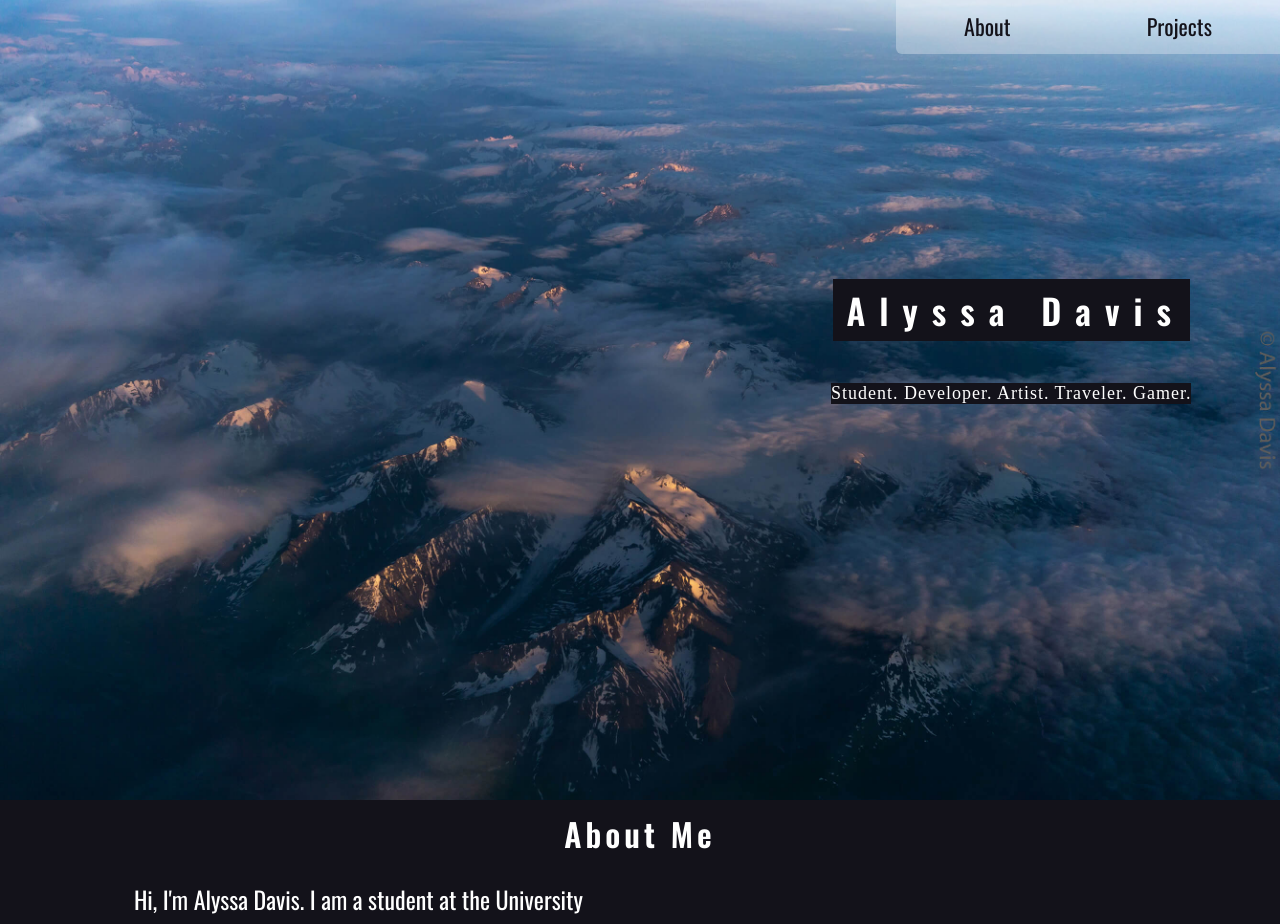
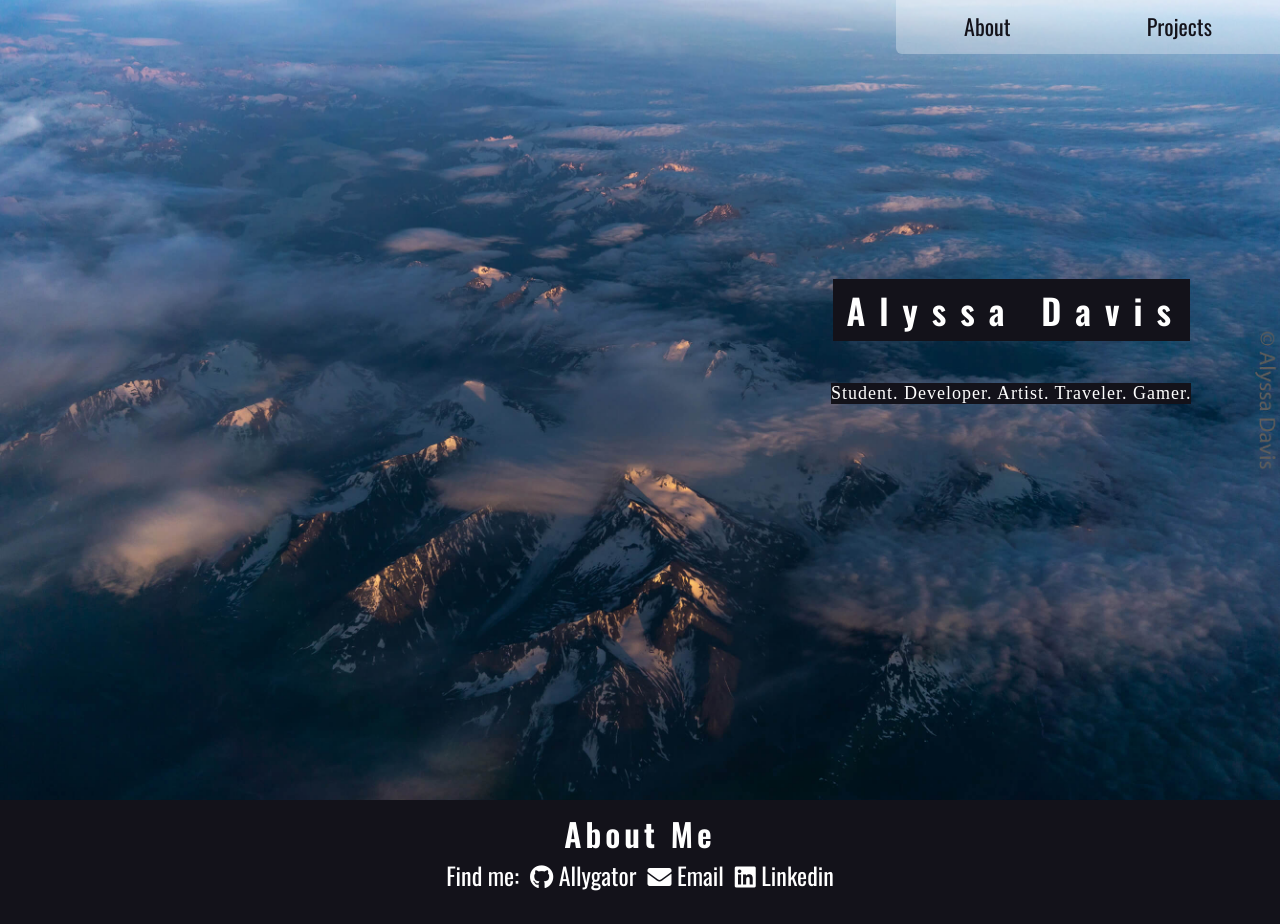
Before and after one commit to allygator/allygator.github.io, a React (Create React App) app: page / in a window 1280 px wide. Shown: the top 924 px of the page. Built offline with nearby package versions, Linux system fonts and the light colour scheme; a web font is replaced by a local one.

Commit message:
Added find me links

```diff
--- a/src/About.css
+++ b/src/About.css
@@ -24,7 +24,26 @@
     width: 45%;
 }
 
-#about section:nth-child(2n+1) {
+#about section#contact {
+    width: 100%;
+    display: flex;
+    flex-direction: row;
+}
+
+#about section#contact p {
+    margin: auto;
+}
+
+#about section a {
+    color: inherit;
+    text-decoration: none;
+}
+
+#about section a:hover {
+    text-decoration: underline;
+}
+
+#about section:nth-child(2n) {
     margin-right: 0;
     margin-left: auto;
 }
--- a/src/components/About.js
+++ b/src/components/About.js
@@ -6,6 +6,13 @@ class About extends Component {
 	return (
 		<div id="about">
 			<h2>About Me</h2>
+            <section id="contact">
+            <p>Find me:&nbsp;&nbsp;
+            <a href="https://github.com/allygator"><i className="fab fa-github"></i> Allygator</a>&nbsp;&nbsp;
+            <a href="mailto:amdavis2013@gmail.com"><i className="fas fa-envelope"></i> Email</a>&nbsp;&nbsp;
+            <a href="https://www.linkedin.com/in/alyssa-m-davis/"><i className="fab fa-linkedin"></i> Linkedin</a>
+            </p>
+            </section>
 			<section id="student">
 				<p>Hi, I&#39;m Alyssa Davis. I am a student at the University of Central Florida studying <span className="emphasis">Computer Science</span> along with minors in <span className="emphasis">Engineering Leadership</span> and <span className="emphasis">Business.</span></p>
 			</section>
```
